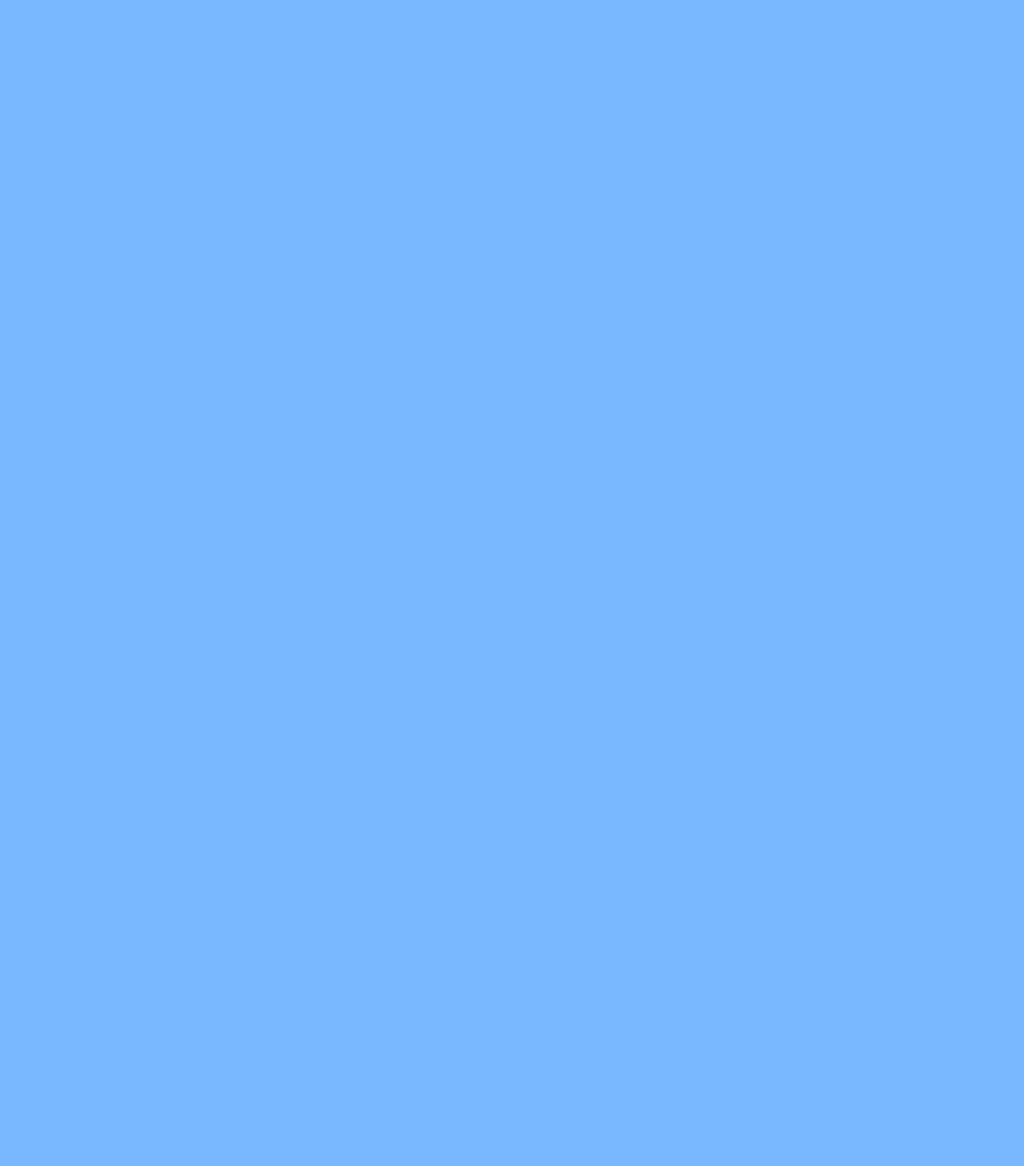
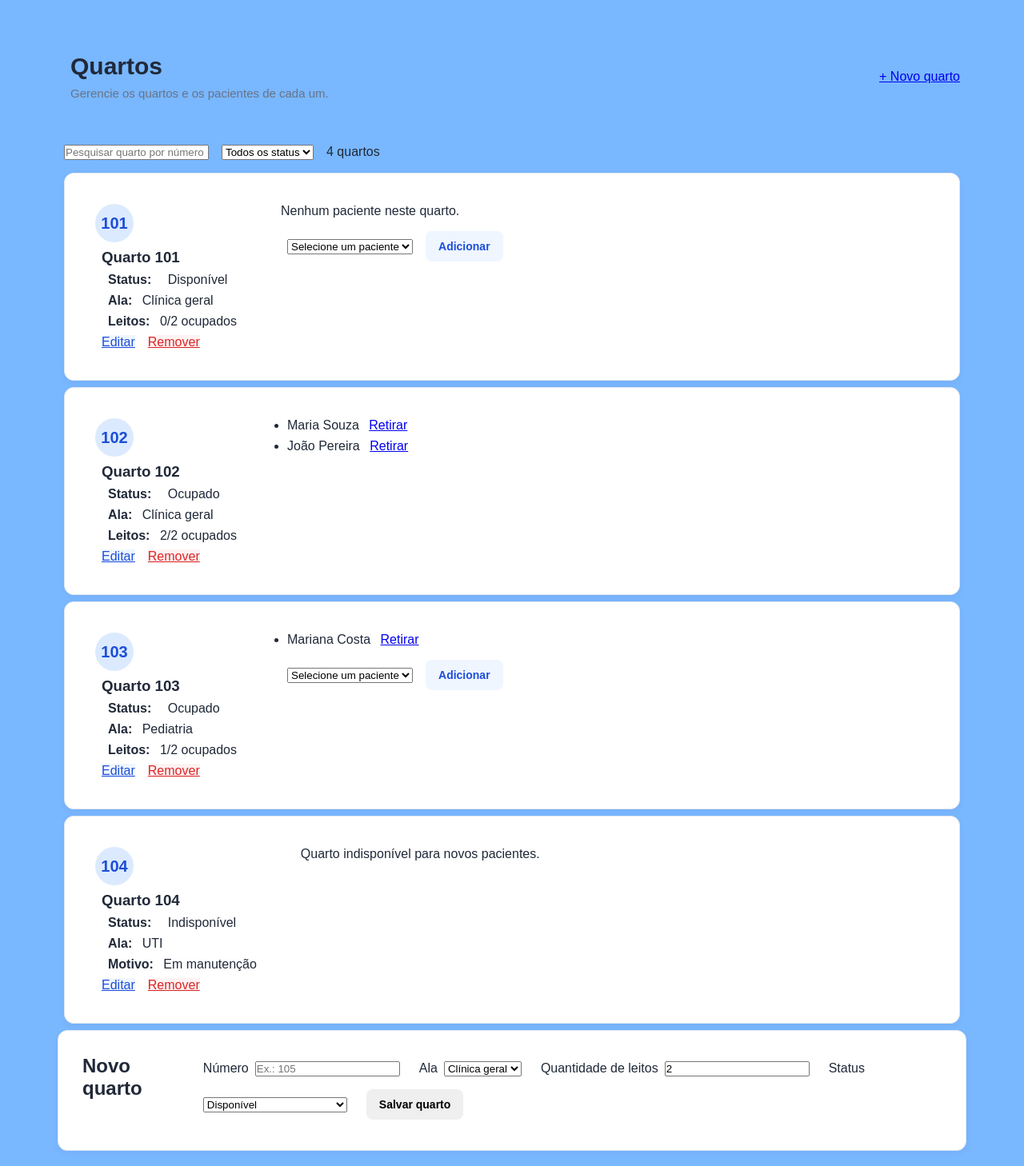
Before and after one commit to 5byp8r/TrabalhoPraticoProgModular, a React app in the folder frontend/: page /quartos in a window 1280 px wide. Shown: the part 112-1570 px from the top of the page at 80% size. Before the commit the page ends 800 px from the top, so only its background shows below. Built offline with nearby package versions, Linux system fonts and the light colour scheme; the HTML template or start-up script is replaced by a standard one.

Commit message:
feat(Lukas): pag quartos
Página estática de quartos

```diff
--- /dev/null
+++ b/frontend/src/pages/css/quartos.css
@@ -0,0 +1,289 @@
+/* Reutilização do pacientes.css */
+
+* {
+  margin: 1vh;
+  padding: 0;
+  box-sizing: border-box;
+}
+
+body {
+  font-family: Arial, sans-serif;
+  background-color: #79b7ff;
+  color: #202938;
+}
+
+.container {
+  max-width: 1200px;
+  margin: 0 auto;
+  padding: 40px 24px;
+}
+
+.cabecalho {
+  display: flex;
+  justify-content: space-between;
+  align-items: center;
+  gap: 20px;
+  margin-bottom: 32px;
+}
+
+.cabecalho h1 {
+  font-size: 30px;
+  margin-bottom: 8px;
+}
+
+.cabecalho p {
+  color: #687386;
+  font-size: 15px;
+}
+
+button {
+  border: none;
+  border-radius: 8px;
+  padding: 11px 16px;
+  font-size: 14px;
+  font-weight: bold;
+  cursor: pointer;
+}
+
+.btn-novo {
+  background-color: #2563eb;
+  color: white;
+}
+
+.pesquisa {
+  display: flex;
+  align-items: center;
+  gap: 16px;
+  margin-bottom: 24px;
+}
+
+.pesquisa input {
+  width: 100%;
+  max-width: 600px;
+  padding: 14px 16px;
+  border: 1px solid #d9dfeb;
+  border-radius: 9px;
+  background-color: white;
+  font-size: 15px;
+}
+
+.pesquisa span {
+  color: #687386;
+  font-size: 14px;
+  white-space: nowrap;
+}
+
+.avatar {
+  width: 48px;
+  height: 48px;
+  flex-shrink: 0;
+  display: flex;
+  justify-content: center;
+  align-items: center;
+  border-radius: 50%;
+  background-color: #dbeafe;
+  color: #1d4ed8;
+  font-size: 20px;
+  font-weight: bold;
+}
+
+.dados {
+  flex: 1;
+  min-width: 0;
+}
+
+.dados h2 {
+  font-size: 17px;
+  margin: 3px 0 15px;
+}
+
+.dados p {
+  font-size: 13px;
+  color: #687386;
+  margin-bottom: 9px;
+  overflow-wrap: anywhere;
+}
+
+.dados strong {
+  color: #374151;
+}
+
+.acoes {
+  display: flex;
+  flex-direction: column;
+  gap: 8px;
+}
+
+.btn-editar {
+  background-color: #eff6ff;
+  color: #1d4ed8;
+}
+
+.btn-remover {
+  background-color: #fef2f2;
+  color: #dc2626;
+}
+
+.pesquisa select {
+  padding: 14px 16px;
+  border: 1px solid #d9dfeb;
+  border-radius: 9px;
+  background-color: white;
+  font-size: 15px;
+}
+
+.lista-quartos {
+  display: grid;
+  grid-template-columns: repeat(auto-fit, minmax(320px, 1fr));
+  gap: 20px;
+}
+
+.card-quarto {
+  padding: 22px;
+  background-color: white;
+  border: 1px solid #e2e7f0;
+  border-radius: 12px;
+  box-shadow: 0 3px 10px rgba(23, 37, 84, 0.04);
+}
+
+.quarto-topo {
+  display: flex;
+  align-items: flex-start;
+  gap: 15px;
+}
+
+.quarto-topo .avatar {
+  font-size: 16px;
+}
+
+.status-disponivel,
+.status-ocupado,
+.status-indisponivel {
+  font-weight: bold;
+}
+
+.status-disponivel {
+  color: #15803d;
+}
+.status-ocupado {
+  color: #1d4ed8;
+}
+.status-indisponivel {
+  color: #b45309;
+}
+
+.pacientes-quarto {
+  margin-top: 16px;
+  padding-top: 14px;
+  border-top: 1px solid #e2e7f0;
+  font-size: 14px;
+}
+
+.pacientes-quarto ul {
+  list-style: none;
+}
+
+.pacientes-quarto li {
+  display: flex;
+  justify-content: space-between;
+  align-items: center;
+  padding: 6px 0;
+}
+
+.btn-retirar {
+  padding: 0;
+  background: none;
+  color: #dc2626;
+  font-size: 12px;
+}
+
+.sem-paciente {
+  color: #687386;
+  font-size: 13px;
+}
+
+.pacientes-quarto form {
+  display: flex;
+  gap: 8px;
+  margin-top: 10px;
+}
+
+.pacientes-quarto select {
+  flex: 1;
+  min-width: 0;
+  padding: 10px 12px;
+  border: 1px solid #d9dfeb;
+  border-radius: 8px;
+  background-color: white;
+  font-size: 13px;
+}
+
+.form-quarto {
+  max-width: 480px;
+  margin-top: 32px;
+}
+
+.form-quarto h2 {
+  font-size: 18px;
+  margin-bottom: 16px;
+}
+
+.form-quarto form {
+  display: flex;
+  flex-direction: column;
+  gap: 14px;
+}
+
+.form-quarto label {
+  display: flex;
+  flex-direction: column;
+  gap: 4px;
+  font-size: 13px;
+  font-weight: bold;
+  color: #374151;
+}
+
+.form-quarto input,
+.form-quarto select {
+  padding: 11px 12px;
+  border: 1px solid #d9dfeb;
+  border-radius: 9px;
+  background-color: white;
+  font-size: 14px;
+  font-weight: normal;
+}
+
+/* ===== Celular ===== */
+
+@media (max-width: 600px) {
+  .container {
+    padding: 24px 16px;
+  }
+
+  .cabecalho {
+    align-items: flex-start;
+    flex-direction: column;
+  }
+
+  .pesquisa {
+    align-items: stretch;
+    flex-direction: column;
+  }
+
+  .pesquisa input {
+    max-width: none;
+  }
+
+  .lista-quartos {
+    grid-template-columns: 1fr;
+  }
+
+  .quarto-topo {
+    flex-wrap: wrap;
+  }
+
+  .acoes {
+    flex-direction: row;
+    width: 100%;
+  }
+}
--- a/frontend/src/pages/quartos.jsx
+++ b/frontend/src/pages/quartos.jsx
@@ -1,9 +1,138 @@
-function Quartos() {
+import "./css/quartos.css";
+
+// exemplo dos pacientes aí
+const quartos = [
+  { numero: 101, status: "Disponível", ala: "Clínica geral", leitos: 2, pacientes: [] },
+  { numero: 102, status: "Ocupado", ala: "Clínica geral", leitos: 2, pacientes: ["Maria Souza", "João Pereira"] },
+  { numero: 103, status: "Ocupado", ala: "Pediatria", leitos: 2, pacientes: ["Mariana Costa"] },
+  { numero: 104, status: "Indisponível", ala: "UTI", leitos: 1, pacientes: [], motivo: "Em manutenção" },
+];
+const pacientesCadastrados = ["Ana Oliveira", "Carlos Santos", "Gabriel Assis", "Davi Sollar"];
+
+// cor indicando a disponibilidade dos quartos
+const corDoStatus = {
+  "Disponível": "verde",
+  "Ocupado": "azul",
+  "Indisponível": "laranja",
+};
+
+export default function Quartos() {
   return (
-    <div>
-      <h1>Quartos</h1>
-    </div>
-  );
+    <>
+
+
+      <main className="container">
+        <div className="cabecalho">
+          <div>
+            <h1>Quartos</h1>
+            <p className="subtitulo">Gerencie os quartos e os pacientes de cada um.</p>
+          </div>
+          <a href="#form-quarto" className="btn-principal">+ Novo quarto</a>
+        </div>
+
+        <div className="busca">
+          <input type="text" placeholder="Pesquisar quarto por número ou paciente..." />
+          <select defaultValue="">
+            <option value="">Todos os status</option>
+            <option>Disponível</option>
+            <option>Ocupado</option>
+            <option>Indisponível</option>
+          </select>
+          <span className="contador">{quartos.length} quartos</span>
+        </div>
+
+        <div className="lista">
+          {quartos.map((q) => (
+            <div className="card" key={q.numero}>
+              <div className="card-topo">
+                <div className="avatar">{q.numero}</div>
+
+                <div className="info">
+                  <h3>Quarto {q.numero}</h3>
+                  <p>
+                    <b>Status:</b>{" "}
+                    <span className={`status ${corDoStatus[q.status]}`}>{q.status}</span>
+                  </p>
+                  <p><b>Ala:</b> {q.ala}</p>
+                  {q.motivo ? (
+                    <p><b>Motivo:</b> {q.motivo}</p>
+                  ) : (
+                    <p><b>Leitos:</b> {q.pacientes.length}/{q.leitos} ocupados</p>
+                  )}
+                </div>
+
+                <div className="botoes">
+                  <a href="#form-quarto" className="btn-editar">Editar</a>
+                  <a href="#" className="btn-remover">Remover</a>
+                </div>
+              </div>
+
+              <div className="pacientes">
+                {q.status === "Indisponível" ? (
+                  <p className="vazio">Quarto indisponível para novos pacientes.</p>
+                ) : (
+                  <>
+                    {q.pacientes.length === 0 ? (
+                      <p className="vazio">Nenhum paciente neste quarto.</p>
+                    ) : (
+                      <ul>
+                        {q.pacientes.map((nome) => (
+                          <li key={nome}>
+                            {nome} <a href="#">Retirar</a>
+                          </li>
+                        ))}
+                      </ul>
+                    )}
+
+                    {q.pacientes.length < q.leitos && (
+                      <form>
+                        <select defaultValue="">
+                          <option value="">Selecione um paciente</option>
+                          {pacientesCadastrados.map((nome) => (
+                            <option key={nome}>{nome}</option>
+                          ))}
+                        </select>
+                        <button type="button" className="btn-editar">Adicionar</button>
+                      </form>
+                    )}
+                  </>
+                )}
+              </div>
+            </div>
+          ))}
+        </div>
+
+        <div className="card form" id="form-quarto">
+          <h2>Novo quarto</h2>
+          <form>
+            <label>
+              Número
+              <input type="text" placeholder="Ex.: 105" />
+            </label>
+            <label>
+              Ala
+              <select defaultValue="Clínica geral">
+                <option>Clínica geral</option>
+                <option>Pediatria</option>
+                <option>UTI</option>
+              </select>
+            </label>
+            <label>
+              Quantidade de leitos
+              <input type="number" min="1" defaultValue="2" />
+            </label>
+            <label>
+              Status
+              <select defaultValue="Disponível">
+                <option>Disponível</option>
+                <option>Indisponível (manutenção)</option>
+                <option>Indisponível (limpeza)</option>
+              </select>
+            </label>
+            <button type="button" className="btn-principal">Salvar quarto</button>
+          </form>
+        </div>
+      </main>
+    </>
+    );
 }
-
-export default Quartos;
```
